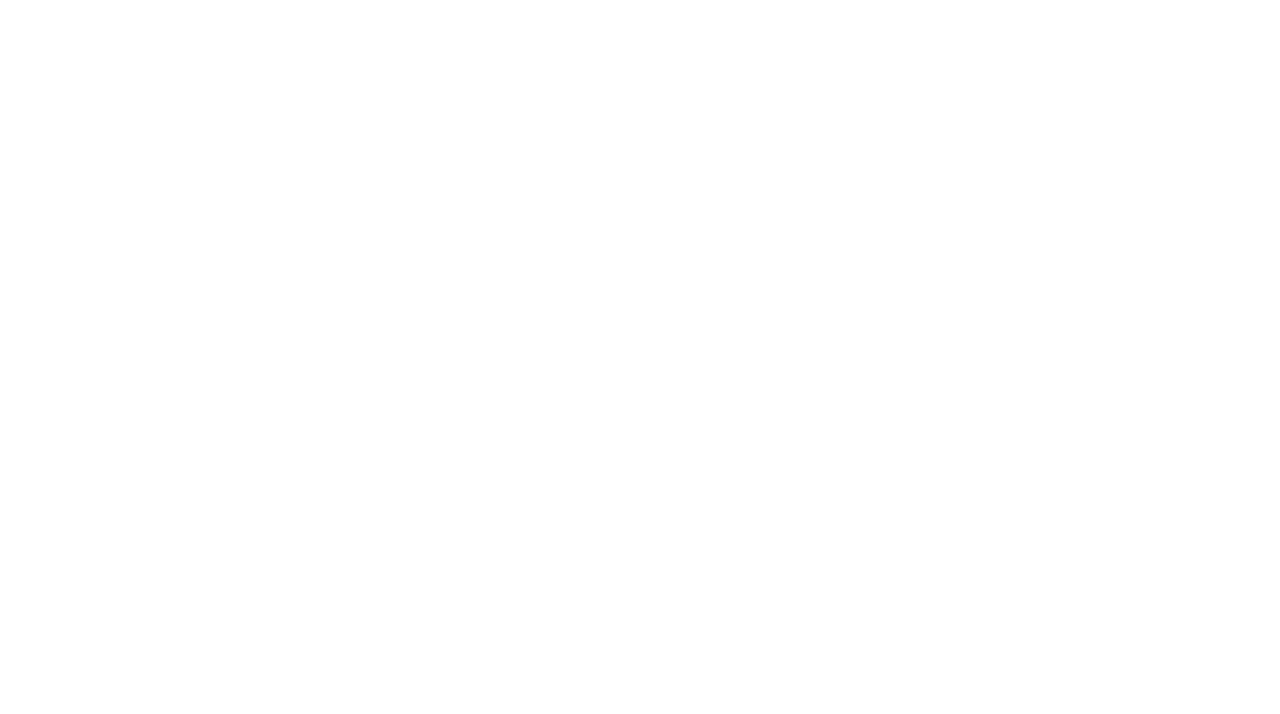
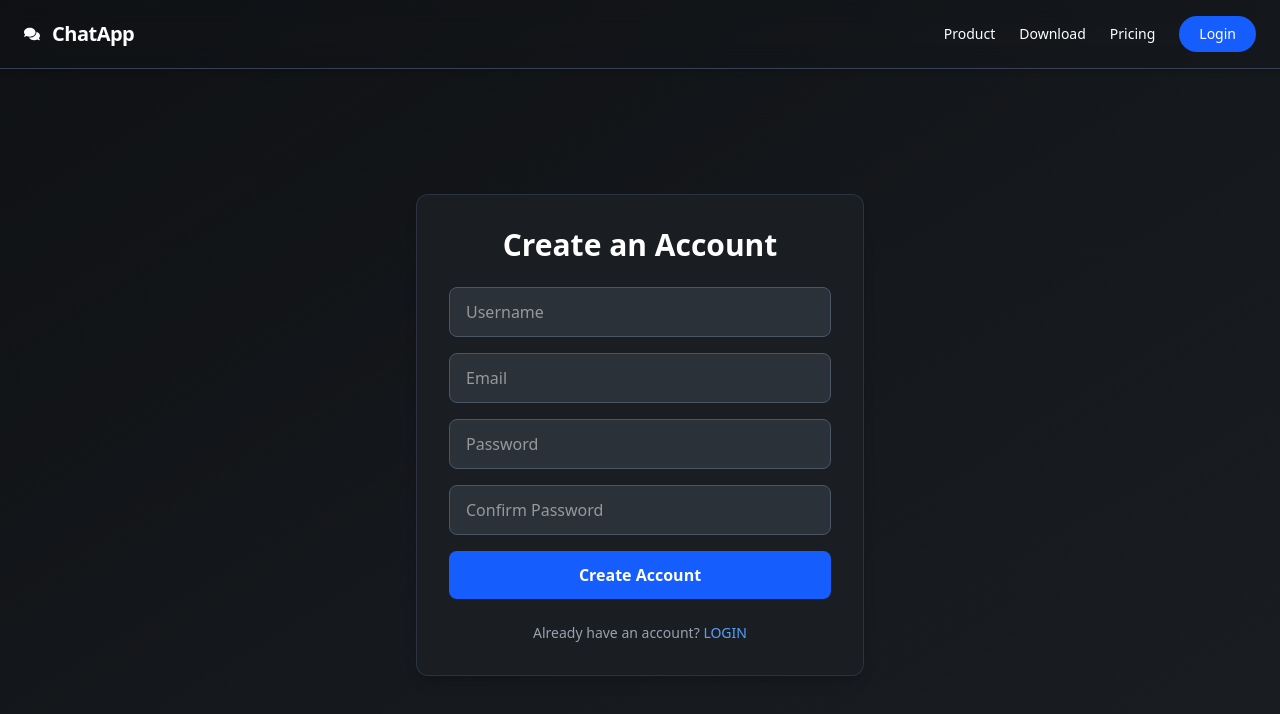
Before and after one commit to VRAJESH-31/Chat-app, a React (Vite) app in the folder frontend/: page /Signup in a window 1280 px wide. Before the commit this address had no page. Shown: the top 714 px of the page. Built offline with nearby package versions, Linux system fonts and the light colour scheme.

Commit message:
frontend

```diff
--- a/frontend/package.json
+++ b/frontend/package.json
@@ -11,7 +11,9 @@
   },
   "dependencies": {
     "axios": "^1.10.0",
+    "framer-motion": "^12.23.12",
     "jwt-decode": "^4.0.0",
+    "lucide-react": "^0.536.0",
     "react": "^19.1.0",
     "react-dom": "^19.1.0",
     "react-icons": "^5.5.0",
--- a/frontend/src/App.jsx
+++ b/frontend/src/App.jsx
@@ -3,6 +3,7 @@ import { Routes, Route } from "react-router-dom";
 import Landing from '../src/pages/Landing';
 import Login from './auth/Login';
 import Homepage from './pages/Homepage';
+import Signup from './auth/Signup';
 
 
 const App = () => {
@@ -11,6 +12,7 @@ const App = () => {
       <Routes>
       <Route path="/" element={<Landing />} />
       <Route path="/login" element={<Login />} />
+      <Route path="/Signup" element={<Signup />} />
       <Route path="/Homepage" element={<Homepage />} />
       </Routes>
     </div>
--- a/frontend/src/auth/Login.jsx
+++ b/frontend/src/auth/Login.jsx
@@ -1,62 +1,57 @@
 import React from "react";
-import { FaComments } from "react-icons/fa";
 import { useNavigate } from "react-router-dom";
-
+import Navbar from "../components/Navbar";
 
 const LoginPage = () => {
     const navigate = useNavigate();
 
-    const handleStart = () => {
+    const handleStart = (e) => {
+        e.preventDefault(); // prevent form refresh
         navigate("/Homepage");
     };
 
     return (
-        <div className="min-h-screen flex flex-col bg-gradient-to-br from-[#0f1114] to-[#1a1e23] font-sans overflow-x-hidden">
-            <header className="flex items-center justify-between border-b border-gray-700 px-6 py-4 shadow-md backdrop-blur-md">
-                <div className="flex items-center gap-3 text-white">
-                    <FaComments className="h-6 w-6 text-blue-500" />
-                    <h1 className="text-xl font-bold tracking-tight">ChatApp</h1>
-                </div>
-                <nav className="hidden md:flex gap-6 items-center text-sm font-medium text-white">
-                    <a href="#" className="hover:text-blue-400">Product</a>
-                    <a href="#" className="hover:text-blue-400">Download</a>
-                    <a href="#" className="hover:text-blue-400">Pricing</a>
-                    <button onClick={handleStart} className="rounded-full bg-blue-600 hover:bg-blue-700 px-5 py-2 transition">
-                        Sign In
-                    </button>
-                </nav>
-            </header>
+        <div className="min-h-screen flex flex-col bg-gradient-to-br from-[#0d0f12] via-[#13161c] to-[#1c1f26] font-sans overflow-x-hidden">
+            <Navbar showIcons={false} />
 
             <main className="flex flex-1 justify-center items-center px-4 py-10">
-                <div className="bg-[#1a1e23] border border-gray-700 rounded-xl shadow-lg p-8 w-full max-w-md">
-                    <h2 className="text-center text-2xl font-bold text-white mb-4">Welcome back</h2>
-                    <form className="space-y-4">
+                <div className="bg-[#1f232b] border border-[#2a2f37] rounded-2xl shadow-xl p-10 w-full max-w-md transition-all duration-300">
+                    <h2 className="text-center text-3xl font-bold text-white mb-6 tracking-wide">Welcome Back</h2>
+
+                    <form className="space-y-5" onSubmit={handleStart}>
                         <input
                             type="text"
                             placeholder="Email or Username"
-                            className="w-full rounded-lg bg-[#2b3138] border border-gray-600 px-4 py-3 text-white focus:border-blue-500 focus:outline-none"
+                            className="w-full rounded-lg bg-[#2b3138] border border-[#3b4149] px-4 py-3 text-white placeholder-gray-400 focus:border-cyan-500 focus:ring-1 focus:ring-cyan-500 focus:outline-none transition"
                         />
                         <input
                             type="password"
                             placeholder="Password"
-                            className="w-full rounded-lg bg-[#2b3138] border border-gray-600 px-4 py-3 text-white focus:border-blue-500 focus:outline-none"
+                            className="w-full rounded-lg bg-[#2b3138] border border-[#3b4149] px-4 py-3 text-white placeholder-gray-400 focus:border-cyan-500 focus:ring-1 focus:ring-cyan-500 focus:outline-none transition"
                         />
+
                         <div className="text-right">
-                            <a href="#" className="text-sm text-blue-400 hover:underline">Forgot password?</a>
+                            <a href="#" className="text-sm text-cyan-400 hover:underline">Forgot password?</a>
                         </div>
+
                         <button
-                            onClick={handleStart}
                             type="submit"
-                            className="w-full rounded-full bg-blue-600 hover:bg-blue-700 px-4 py-3 font-bold text-white transition"
+                            className="w-full rounded-full bg-gradient-to-r from-cyan-500 to-blue-600 hover:from-cyan-400 hover:to-blue-500 px-4 py-3 font-bold text-white shadow-lg shadow-cyan-500/30 transition-transform transform hover:scale-[1.02]"
                         >
-                            Sign In
+                            LOGIN
                         </button>
                     </form>
-                    <p className="text-center text-sm text-gray-400 mt-4">
+
+                    <p className="text-center text-sm text-gray-400 mt-6">
                         Don&apos;t have an account?{" "}
-                        <a href="#" className="text-blue-400 hover:underline">Sign up</a>
+                        <button
+                            type="button"
+                            onClick={() => navigate('/signup')}
+                            className="text-cyan-400 hover:underline font-medium"
+                        >
+                            Sign up
+                        </button>
                     </p>
-
                 </div>
             </main>
         </div>
--- a/frontend/src/auth/Signup.jsx
+++ b/frontend/src/auth/Signup.jsx
@@ -1,11 +1,79 @@
-import React from 'react'
+import React from 'react';
+import { useNavigate } from 'react-router-dom';
+import { FaComments as CommentsIcon } from 'react-icons/fa';
 
 const Signup = () => {
+  const navigate = useNavigate();
+
+  const handleSignUp = (e) => {
+    e.preventDefault();
+    // In a real app, you would handle user registration here.
+    console.log("Attempting to sign up...");
+    // For this example, we'll just log a message.
+  };
+
   return (
-    <div>
-      <h1>Sign-up</h1>
+    <div className="min-h-screen w-full flex flex-col bg-gradient-to-br from-[#0f1114] to-[#1a1e23] font-sans text-white">
+      {/* Header */}
+      <header className="flex items-center justify-between border-b border-gray-700 px-6 py-4 shadow-md backdrop-blur-md">
+        <div className="flex items-center gap-3">
+          <CommentsIcon />
+          <h1 className="text-xl font-bold tracking-tight">ChatApp</h1>
+        </div>
+        <nav className="hidden md:flex gap-6 items-center text-sm font-medium">
+          <a href="#" className="hover:text-blue-400 transition-colors">Product</a>
+          <a href="#" className="hover:text-blue-400 transition-colors">Download</a>
+          <a href="#" className="hover:text-blue-400 transition-colors">Pricing</a>
+          <button onClick={() => navigate('/login')} className="rounded-full bg-blue-600 hover:bg-blue-700 px-5 py-2 transition">
+            Login
+          </button>
+        </nav>
+      </header>
+
+      {/* Main Content */}
+      <main className="flex flex-1 justify-center items-center px-4 py-10">
+        <div className="bg-[#1a1e23] border border-gray-700/60 rounded-xl shadow-lg p-8 w-full max-w-md">
+          <h2 className="text-center text-3xl font-bold text-white mb-6">Create an Account</h2>
+          <form className="space-y-4" onSubmit={handleSignUp}>
+            <input
+              type="text"
+              placeholder="Username"
+              className="w-full rounded-lg bg-[#2b3138] border border-gray-600 px-4 py-3 text-white focus:border-blue-500 focus:outline-none transition"
+              required
+            />
+            <input
+              type="email"
+              placeholder="Email"
+              className="w-full rounded-lg bg-[#2b3138] border border-gray-600 px-4 py-3 text-white focus:border-blue-500 focus:outline-none transition"
+              required
+            />
+            <input
+              type="password"
+              placeholder="Password"
+              className="w-full rounded-lg bg-[#2b3138] border border-gray-600 px-4 py-3 text-white focus:border-blue-500 focus:outline-none transition"
+              required
+            />
+              <input
+              type="password"
+              placeholder="Confirm Password"
+              className="w-full rounded-lg bg-[#2b3138] border border-gray-600 px-4 py-3 text-white focus:border-blue-500 focus:outline-none transition"
+              required
+            />
+            <button
+              type="submit"
+              className="w-full rounded-lg bg-blue-600 hover:bg-blue-700 px-4 py-3 font-bold text-white transition"
+            >
+              Create Account
+            </button>
+          </form>
+          <p className="text-center text-sm text-gray-400 mt-6">
+            Already have an account?{" "}
+            <button onClick={() => navigate('/login')} className="text-blue-400 hover:underline font-medium">LOGIN</button>
+          </p>
+        </div>
+      </main>
     </div>
-  )
-}
+  );
+};
 
-export default Signup
+export default Signup;
--- a/frontend/src/components/Navbar.jsx
+++ b/frontend/src/components/Navbar.jsx
@@ -1,10 +1,32 @@
 import React from 'react'
+import { Send, Settings, UserCircle, LogOut } from 'lucide-react'
 
-const Navbar = () => {
+const Navbar = ({ showIcons = true }) => {
   return (
-    <div>
-      navbar
-    </div>
+    <header className="fixed top-0 left-0 right-0 z-50 bg-gray-900 bg-opacity-80 backdrop-blur-md shadow-lg">
+      <div className="container mx-auto px-6 py-3 flex justify-between items-center">
+        {/* App Name */}
+        <div className="flex items-center space-x-2">
+          <Send className="text-cyan-400 h-8 w-8" />
+          <h1 className="text-2xl font-bold tracking-tighter text-white">ChatApp</h1>
+        </div>
+
+        {/* Conditional Nav Icons */}
+        {showIcons && (
+          <nav className="flex items-center space-x-5">
+            <button className="text-gray-300 hover:text-cyan-400 transition-colors duration-300" aria-label="Settings">
+              <Settings size={24} />
+            </button>
+            <button className="text-gray-300 hover:text-cyan-400 transition-colors duration-300" aria-label="Profile">
+              <UserCircle size={24} />
+            </button>
+            <button className="text-gray-300 hover:text-red-500 transition-colors duration-300" aria-label="Logout">
+              <LogOut size={24} />
+            </button>
+          </nav>
+        )}
+      </div>
+    </header>
   )
 }
 
```
Also changed, not shown: 1 other file (tests, documents, lock files or other folders).
